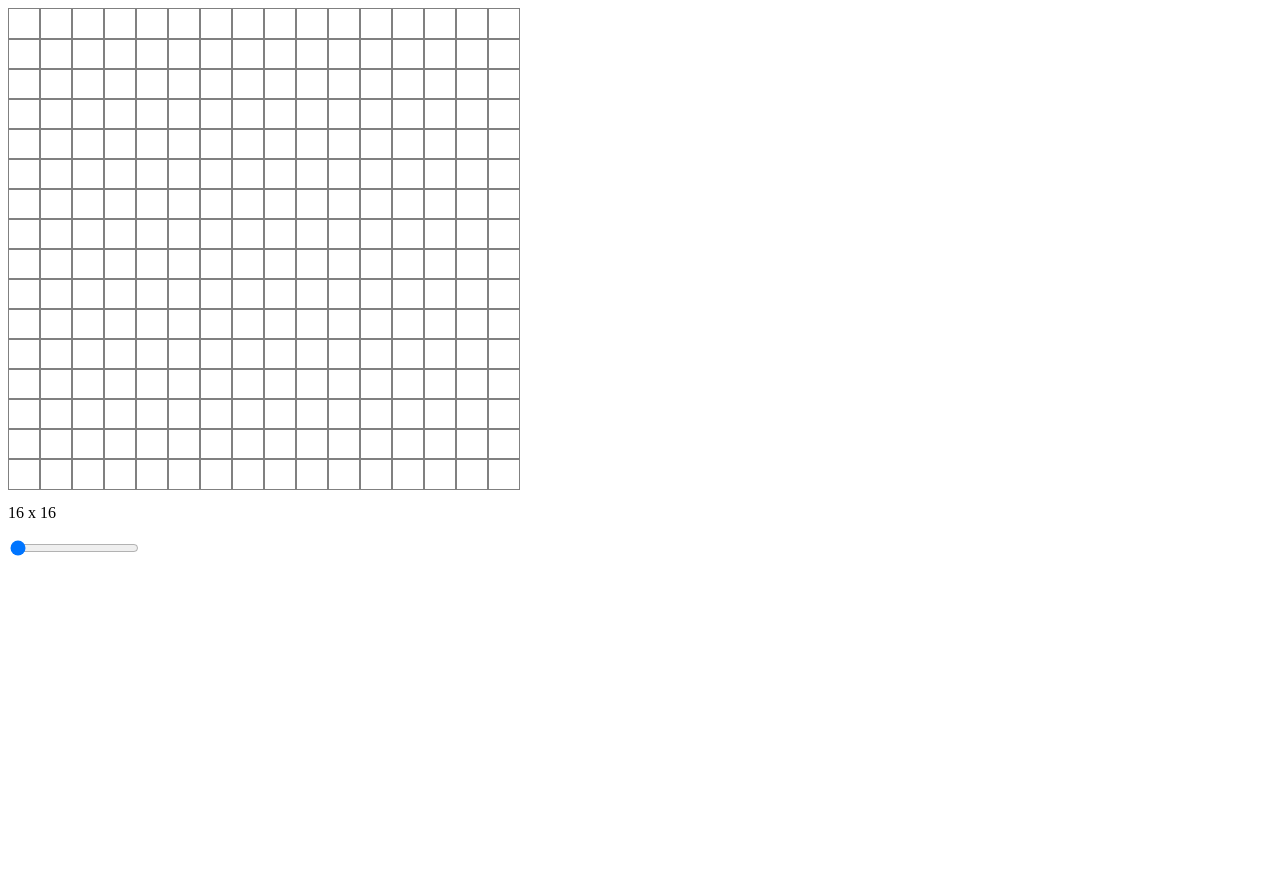
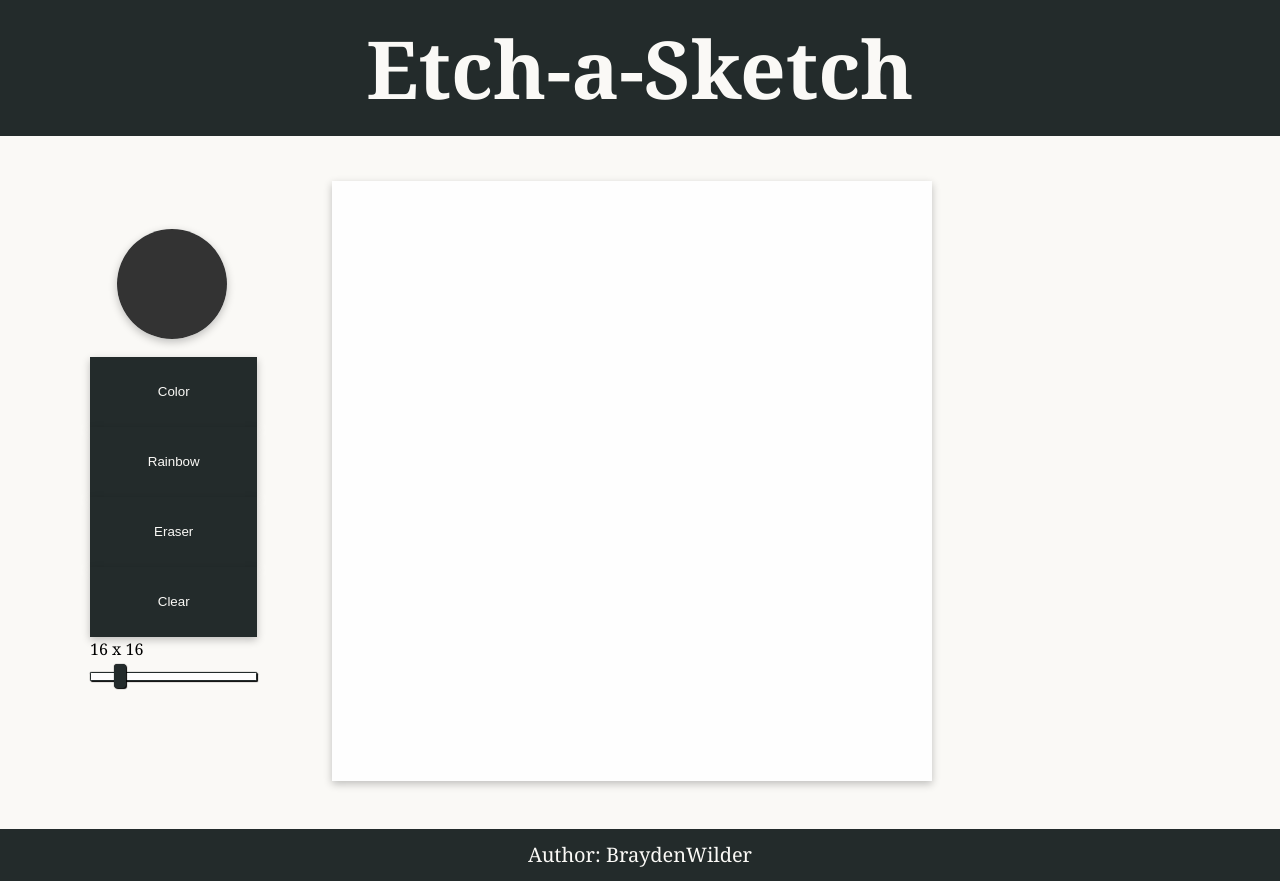
Before and after one commit to SplayCreature/Etch-A-Sketch, a plain HTML site: page index.html in a window 1280 px wide. Before the commit the page ends 800 px from the top, so only its background shows below. Drawn offline with Linux system fonts and the light colour scheme.

Commit message:
index.html

```diff
--- a/css/style.css
+++ b/css/style.css
@@ -1,67 +1,164 @@
 
+
+
+
+*,
+*::before,
+*::after {
+    box-sizing: border-box;
+    padding: 0;
+    margin: 0;
+}
+
+html {
+    position: relative;
+    min-height: 100%;
+}
+
+body {
+    background-color: #faf9f6;
+    line-height: 1.6;
+    margin-bottom: 100px;
+    font-family: Georgia, 'Times New Roman', Times, serif;
+}
+
+.header {
+    padding: 30px 0;
+}
+
+.title {
+    text-align: center;
+    font-size: 80px;
+    color: #faf9f6;
+    background-color: #232b2b;
+    padding: 20px;
+}
+
+h1 {
+    line-height: 1.2;
+}
+
+button,
+.slider {
+    width: 100%;
+    border: none;
+    cursor: pointer;
+    outline: none;
+}
+
+button {
+    height: 70px;
+    background-color: #232b2b;
+    color: #faf9f6;
+    box-shadow: rgba(0, 0, 0, 0.24) 0px 3px 8px;
+}
+
+button:hover {
+    background-color: gray;
+}
+
+.color-pick {
+    width: 110px;
+    height: 110px;
+    overflow: hidden;
+    border-radius: 100%;
+    margin-bottom: 18px;
+    margin-left: 27px;
+    box-shadow: rgba(0, 0, 0, 0.24) 0px 3px 8px;
+}
+
+input[type="color"] {
+    width: 110px;
+    height: 110px;
+    background: #FFFFFF 0% 0% no-repeat padding-box;
+    transform: scale(1.5);
+}
+
+input[type="range"] {
+    -webkit-appearance: none;
+    width: 100%;
+    background: transparent;
+}
+
+input[type="range"]::-webkit-slider-thumb {
+    -webkit-appearance: none;
+    border: 1px solid #232b2b;
+    height: 24px;
+    width: 12px;
+    border-radius: 3px;
+    background: #232b2b;
+    cursor: pointer;
+    margin-top: -9px;
+    box-shadow: 1px 1px 1px #000000, 0px 0px 1px #0d0d0d;
+}
+
+input[type="range"]:focus {
+    outline: none;
+}
+
+input[type="range"]::-ms-track {
+    width: 100%;
+    cursor: pointer;
+
+    background: transparent;
+    border-color: transparent;
+    color: transparent;
+}
+
+input[type="range"]::-webkit-slider-runnable-track {
+    width: 100%;
+    height: 8.4px;
+    cursor: pointer;
+    box-shadow: 1px 1px 1px #000000, 0px 0px 1px #0d0d0d;
+    background: #fefefe;
+    border-radius: 1.3px;
+    border: 0.2px solid #232b2b;
+}
+
+input[type="range"]:focus::-webkit-slider-runnable-track {
+    background: #fefefe;
+}
 
 .main {
     display: flex;
     align-items: center;
     justify-content: flex-start;
-    gap: 100px;
+    gap: 75px;
     max-width: 1100px;
     margin: 0 auto;
 }
 
-.container {
+.settings {
     display: flex;
+    align-items: center;
+    justify-content: center;
+
 }
 
-.myGrid {
+.grid {
     display: grid;
-    max-width: 500px;
-    max-height: 500px;
+    width: 600px;
+    height: 600px;
+    background-color: #fefefe;
+    margin-top: 45px;
+    box-shadow: rgba(0, 0, 0, 0.24) 0px 3px 8px;
 }
 
-.gridRow {
-    max-height: 30px;
+.grid-element {
+    user-select: none;
 }
 
-.cell {
-    border: 1px solid gray;
-    min-width: 30px;
-    min-height: 30px;
-    display: inline-block;
+.footer {
+    position: absolute;
+    bottom: 0;
+    left: 0;
+    display: flex;
+    align-items: center;
+    justify-content: center;
+    gap: 10px;
+    width: 100%;
+    padding: 10px;
+    font-size: 20px;
+    background-color: #232b2b;
+    color: #faf9f6;
 }
-
-.slidecontainer {
-    width: 100%;
-}
-
-.slider {
-    -webkit-appearance: none;
-    appearance: none;
-    width: 100%;
-    height: 25px;
-    background: gray;
-    outline: none;
-    opacity: 0.7;
-    -webkit-transition: .2s;
-    transition: opacity .2s;
-}
-
-.slider:hover {
-    opacity: 1;
-}
-
-.slider::-webkit-slider-thumb {
-    -webkit-appearance: none;
-    appearance: none;
-    width: 25px;
-    height: 25px;
-    background: green;
-    cursor: pointer;
-}
-
-.slider::-moz-range-thumb {
-    width: 25px;
-    height: 25px;
-    background: green;
-    cursor: pointer;
-}
--- a/index.html
+++ b/index.html
@@ -4,28 +4,36 @@
     <meta charset="UTF-8">
     <meta http-equiv="X-UA-Compatible" content="IE=edge">
     <meta name="viewport" content="width=device-width, initial-scale=1.0">
+    <title>Etch-a-Sketch</title>
+    <script src="java/script.js" defer></script>
     <link rel="stylesheet" href="css/style.css">
-    <script  src="java/script.js" defer></script>
-    <title>Etch-A-Sketch</title>
 </head>
+<body>
+    <header>
+        <h1 class="title">Etch-a-Sketch</h1>
+    </header>
+    <main class="main">
+        <div id="settings">
 
-<body>
+            <div class="color-pick">
+                <input id="colorPicker" type="color" value="#333333">
+            </div>
 
-<main class="main"></main>
-    <div id="container">
-    <div id="myGrid"></div>
-    </div>
+            <button id="color">Color</button>
+            <button id="rainbow">Rainbow</button>
+            <button id="eraser">Eraser</button>
+            <button id="clear">Clear</button>
+            <div id="sizeValue" class="sizeValue">16 x 16</div>
+            <input id="sizeSlider" class="slider" type="range" value="16" min="1" max="100" />
+        </div>
 
-    <div id="slidecontainer">
-        <p id="slideval"></p>
-        <input type="range" min="1" max="6" value="1" class="'slider" id="myRange">
-    </div>
-</main>
+        <div id="grid" class="grid"></div>
 
+        <footer class="footer">
+            <p>Author: BraydenWilder</p>
+        </footer>
 
-
-
-
+    </main>
 
 </body>
 </html>
--- a/java/script.js
+++ b/java/script.js
@@ -1,85 +1,112 @@
 // X Create a default 16 x 16 grid
 // X Create a hover effect to change cell color
-// Create a way to change grid size
-// Make the new grid replace the default
-// Set grid limit to 100
-// Make the grid stay the same size
+// X Create a way to change grid size
+// X Make the new grid replace the default
+// X Set grid limit to 100
+// X Make the grid stay the same size
 // Make a RGB hover option
-// Make a 10% black per pass option
+// Make an eraser option
 
+const defaultSize = 16;
+const defaultMode = 'color';
+const defaultColor = '#333333';
 
+let currentSize = defaultSize;
+let currentMode = defaultMode;
+let currentColor = defaultColor;
 
-const myGrid = document.getElementById('myGrid');
-let rows = document.getElementsByClassName('gridRow');
-let cells = document.getElementsByClassName('cell');
-const container = document.getElementById('container');
-
-container.appendChild(myGrid);
-
-
-let slider = document.getElementById('myRange');
-let output = document.getElementById('slideval');
-output.textContent = '16 x 16';
-
-
-
-
-
-
-function defaultGrid() {
-    makeRows(16);
-    makeColumns(16);
+function setCurrentSize(newSize) {
+    currentSize = newSize;
 }
 
-function makeRows(rowNum) {
-    for(r = 0; r < rowNum; r++) {
-        let row = document.createElement('div');
-        myGrid.appendChild(row).className = 'gridRow';
-    };
-};
+function setCurrentMode(newMode) {
+    currentMode = newMode;
+}
 
-function makeColumns(cellNum) {
+function setCurrentColor(newColor) {
+    currentColor = newColor;
+}
 
-    for(i = 0; i < rows.length; i++) {
-        for(j = 0; j < cellNum; j++) {
-            let newCell = document.createElement('div');
-            rows[j].appendChild(newCell).className = 'cell';
-        };
-    };
-};
+const colorPicker = document.getElementById('colorPicker');
+const colorBtn = document.getElementById('color');
+const rainbowBtn = document.getElementById('rainbow');
+const eraserBtn = document.getElementById('eraser');
+const clearBtn = document.getElementById('clear');
+const grid = document.getElementById('grid');
+const sizeSlider = document.getElementById('sizeSlider');
+const sizeValue = document.getElementById('sizeValue');
 
-slider.oninput = function() {
+colorPicker.oninput = (e) => setCurrentColor(e.target.value)
+colorBtn.onclick = () => setCurrentMode('color');
+rainbowBtn.onclick = () => setCurrentMode('rainbow');
+eraserBtn.onclick = () => setCurrentMode('eraser');
+clearBtn.onclick = () => reloadGrid();
+sizeSlider.onmousemove = (e) => updateSizeValue(e.target.value);
+sizeSlider.onchange = (e) => changeSize(e.target.value);
 
-    if(slider.value === '1') {
-        myGrid.innerHTML = '';
-        defaultGrid();
-        return output.textContent = '16 x 16';
+let mouseDown = false;
+document.body.onmousedown = () => (mouseDown = true);
+document.body.onmouseup = () => (mouseDown = false);
+
+function changeSize(value) {
+    setCurrentSize(value);
+    updateSizeValue(value);
+    reloadGrid();
+}
+
+function updateSizeValue(value) {
+    sizeValue.textContent = `${value} x ${value}`;
+}
+
+function reloadGrid() {
+    clearGrid();
+    setupGrid(currentSize);
+}
+
+function clearGrid() {
+    grid.innerHTML = '';
+}
+
+function setupGrid(size) {
+    grid.style.gridTemplateColumns = `repeat(${size}, 1fr)`;
+    grid.style.gridTemplateRows = `repeat(${size}, 1fr)`;
+
+    for(i = 0; i < size * size; i++) {
+        const gridElement = document.createElement('div');
+        gridElement.classList.add('grid-element');
+        gridElement.addEventListener('mouseover', changeColor);
+        gridElement.addEventListener('mousedown', changeColor);
+        grid.appendChild(gridElement);
     }
-    else if(slider.value === '2') {
-        output.textContent = '32 x 32';
-        myGrid.innerHTML = '';
-        makeRows(32);
-        makeColumns(32);
-        return;
-    }
-    else if(slider.value === '3') {
-        return output.textContent = '48 x 48';
-    }
-    else if(slider.value === '4') {
-        return output.textContent = '64 x 64';
-    }
-    else if(slider.value === '5') {
-        return output.textContent = '80 x 80';
-    }
-    else if(slider.value === '6') {
-        return output.textContent = '96 x 96'
+
+}
+
+function changeColor(e) {
+    if(e.type === 'mouseover' && !mouseDown) return;
+    if(currentMode === 'rainbow') {
+        const randomR = Math.floor(Math.random() * 256);
+        const randomG = Math.floor(Math.random() * 256);
+        const randomB = Math.floor(Math.random() * 256);
+
+        e.target.style.backgroundColor = `rgb(${randomR}, ${randomG}, ${randomB})`
+    } else if(currentMode === 'color') {
+        e.target.style.backgroundColor = currentColor;
+    } else if(currentMode === 'eraser') {
+        e.target.style.backgroundColor = '#fefefe';
     }
 }
 
-defaultGrid();
+function activateButton(newMode) {
+    if(currentMode === 'rainbow') {
+        rainbowBtn.classList.remove('active');
+    } else if(currentMode === 'color') {
+        colorBtn.classList.remove('active');
+    } else if(currentMode === 'eraser') {
+        eraserBtn.classList.remove('active');
+    }
+}
 
-for(i = 0; i < cells.length; i++) {
-    cells[i].addEventListener('mouseover', function(event) {
-        event.target.style.backgroundColor = 'black';
-    })
+window.onload = () => {
+    setupGrid(defaultSize);
+    activateButton(defaultMode);
 }
```
